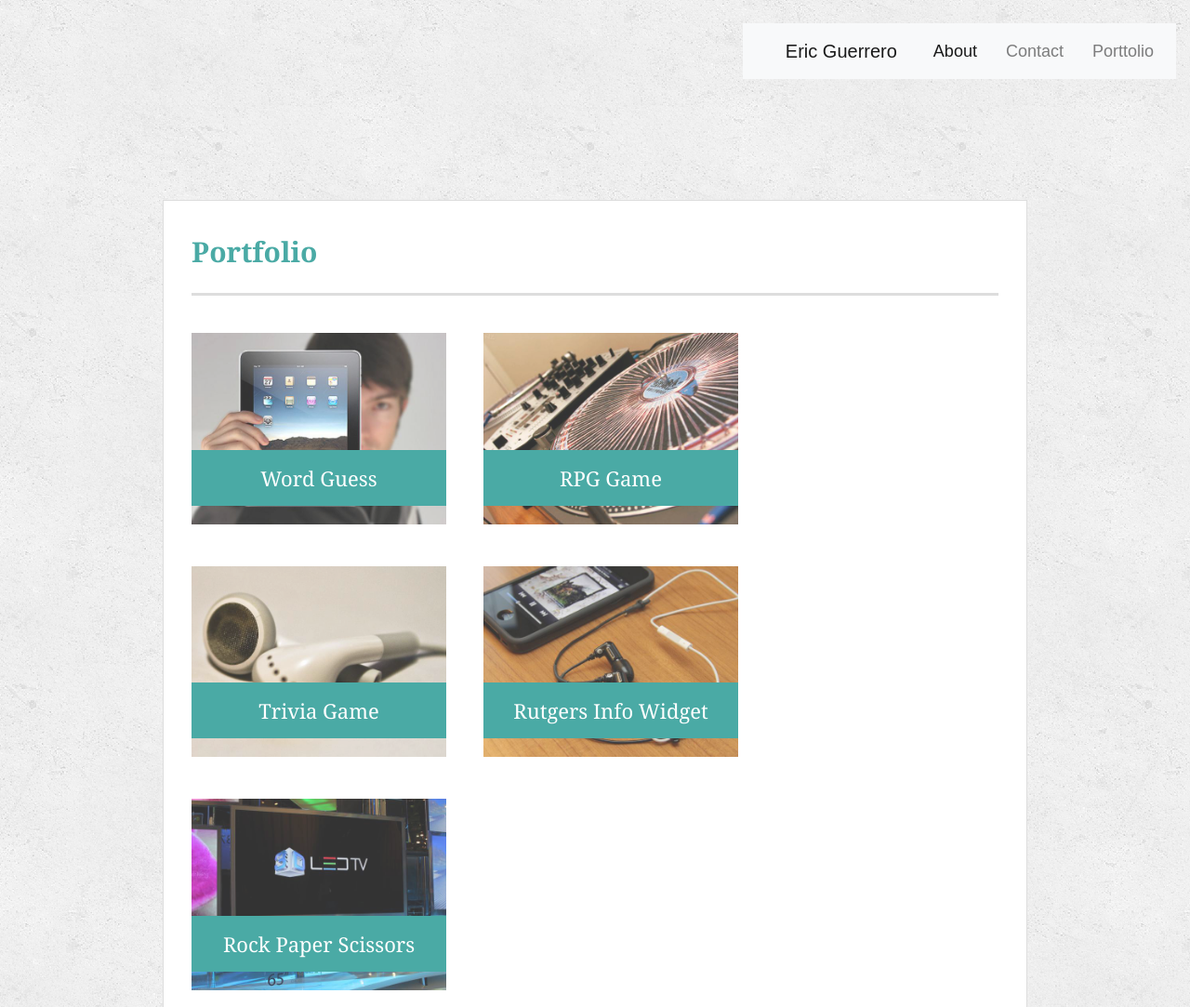
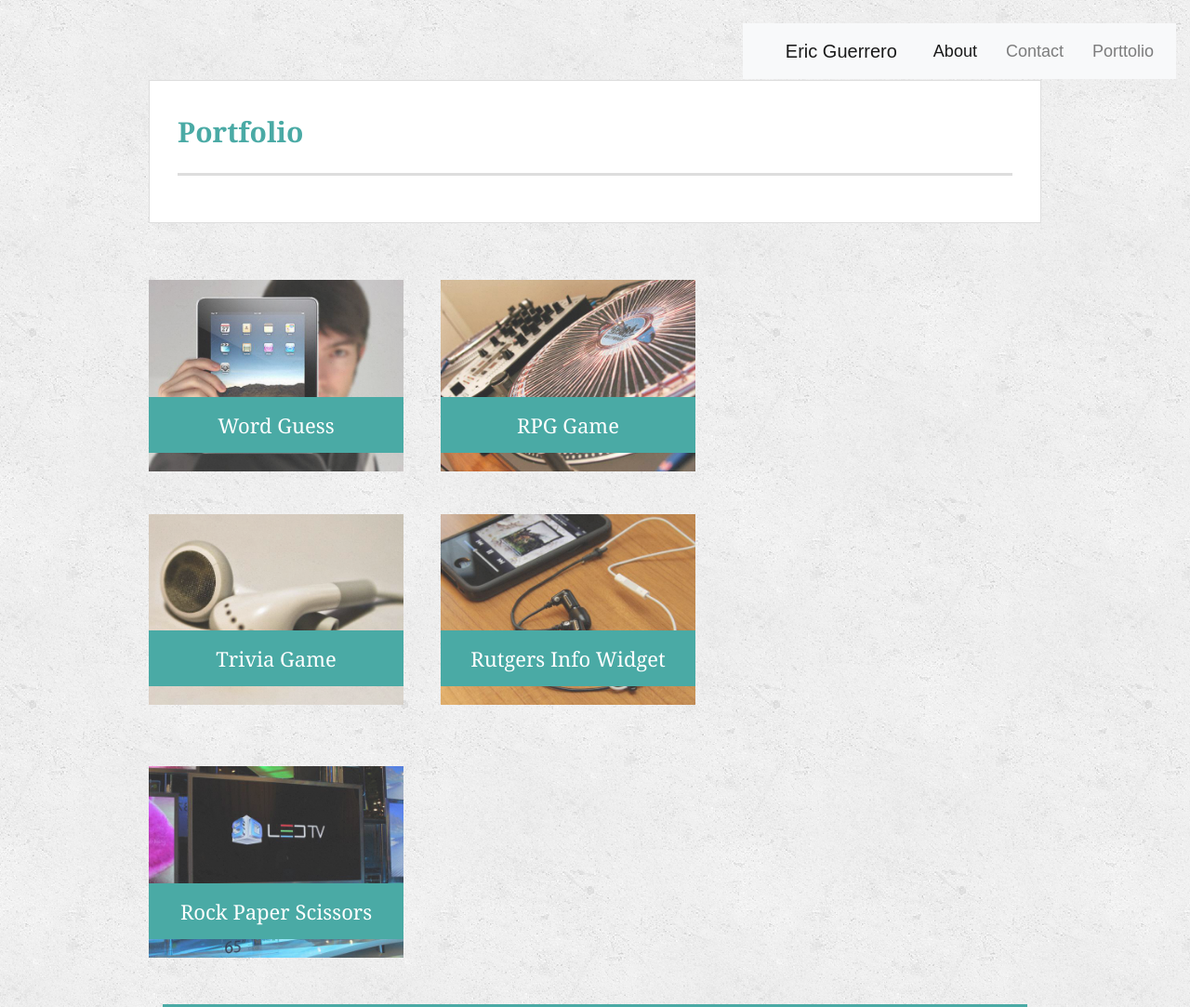
Before and after one commit to kteacherbecomescoder/Bootstrap-Portfolio, a plain HTML site: page portfolio.html in a window 1280 px wide. Shown: the top 1083 px of the page at 93% size. Drawn offline with nearby package versions, Linux system fonts and the light colour scheme.

Commit message:
final commit

```diff
--- a/portfolio.html
+++ b/portfolio.html
@@ -11,8 +11,8 @@
   <link rel="stylesheet" type="text/css" href="assets/css/style.css">
 </head>
 <style>
+</style>
 
-    </style>
 <body>
   <div class="container-fluid">
     <nav class="navbar navbar-expand-lg navbar-light bg-light">
@@ -37,20 +37,38 @@
     </nav>
 
 
-    <div id="main-container" class="container">
+    <div class="container">
+      <div class="row">
+        <div class="col-md-8"></div>
+        <div class="col-md-4"></div>
         <section class="main-section">
           <h1>Portfolio</h1>
+      </div>
 
+
+      <div class="row">
+        <div class="col-md-4"></div>
+        <div class="col-md-4"></div>
+        <div class="col-md-4"></div>
         <div class="work">
           <img src="assets/images/technics-q-c-640-480-1.jpg" alt="Word Guess">
+          <h3>Word Guess</h3>
 
-          <h3>Word Guess</h3>
         </div>
         <div class="work">
           <img src="assets/images/technics-q-c-640-480-2.jpg" alt="RPG Game">
 
           <h3>RPG Game</h3>
         </div>
+
+      </div>
+
+
+
+        <div class="row">
+            <div class="col-md-4"></div>
+            <div class="col-md-4"></div>
+            <div class="col-md-4"></div>
             <div class="work">
                 <img src="assets/images/technics-q-c-640-480-5.jpg" alt="Trivia Game">
 
@@ -61,6 +79,14 @@
 
                 <h3>Rutgers Info Widget</h3>
               </div>
+
+          </div>
+
+      <div class="row">
+        <div class="col-md-4"></div>
+        <div class="col-md-4"></div>
+        <div class="col-md-4"></div>
+        <div class="work">
             <div class="work">
             <img src="assets/images/technics-q-c-640-480-9.jpg" alt="Rock Paper Scissors">
 
@@ -68,7 +94,7 @@
           </div>
 
           </section>
-
+        </div>
       </div>
 
       <footer>
```
Also changed, not shown: contact.html (+6 -3 lines), index.html (+1 -1 lines). Lines whose indentation alone changed are shown as unchanged.
